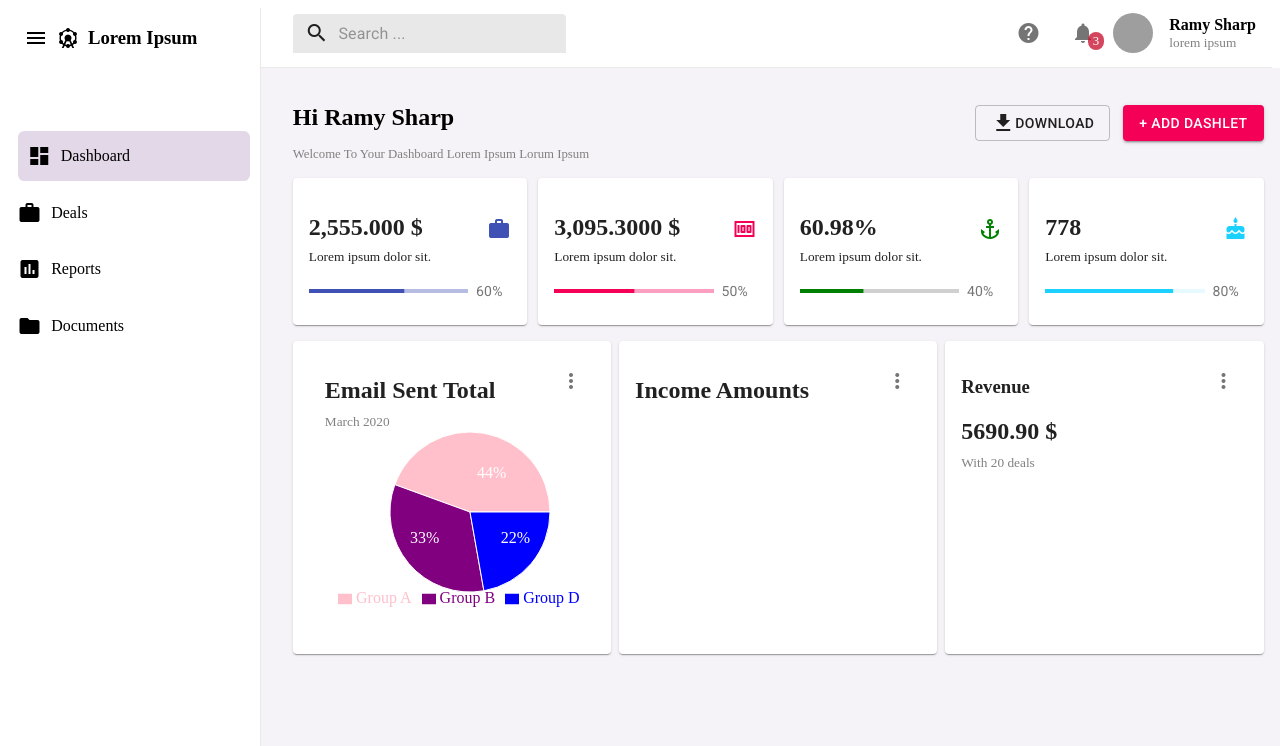
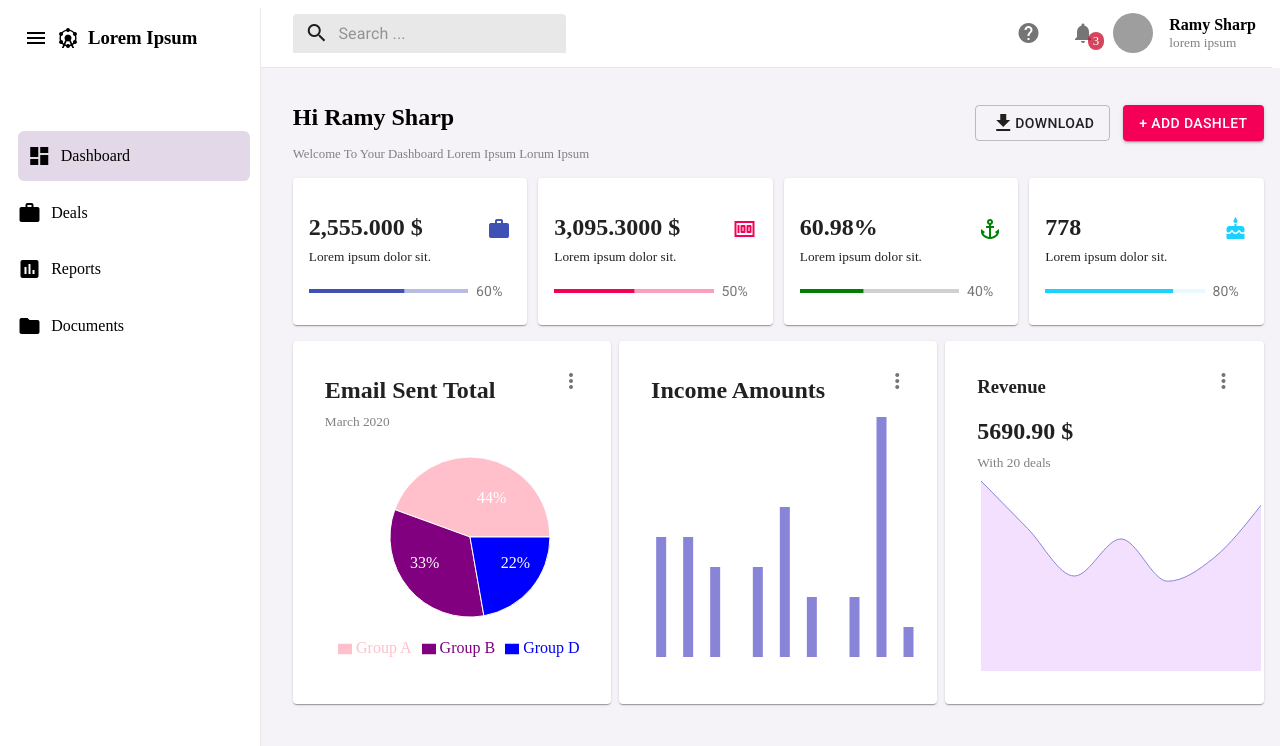
Before and after one commit to sihamHeddi2022/reactjs-admin-dashboard, a React (Create React App) app: page / in a window 1280 px wide. Shown: the top 746 px of the page. Built offline with nearby package versions, Linux system fonts and the light colour scheme; grey boxes are pictures that could not be loaded; the HTML template or start-up script is replaced by a standard one.

Commit message:
bar chart+ area chart

```diff
--- /dev/null
+++ b/src/components/charts/AreaChart.js
@@ -0,0 +1,69 @@
+import React from "react";
+import {
+  AreaChart,
+  Area,
+
+} from "recharts";
+
+const data = [
+  {
+    name: "Page A",
+    uv: 4000,
+    pv: 2400,
+    amt: 2400
+  },
+  {
+    name: "Page B",
+    uv: 3000,
+    pv: 1398,
+    amt: 2210
+  },
+  {
+    name: "Page C",
+    uv: 2000,
+    pv: 9800,
+    amt: 2290
+  },
+  {
+    name: "Page D",
+    uv: 2780,
+    pv: 3908,
+    amt: 2000
+  },
+  {
+    name: "Page E",
+    uv: 1890,
+    pv: 4800,
+    amt: 2181
+  },
+  {
+    name: "Page F",
+    uv: 2390,
+    pv: 3800,
+    amt: 2500
+  },
+  {
+    name: "Page G",
+    uv: 3490,
+    pv: 4300,
+    amt: 2100
+  }
+];
+
+export default function AreaChartt() {
+  return (
+    <AreaChart
+      width={300}
+      height={200}
+      data={data}
+      margin={{
+        top: 10,
+
+        left: 20,
+        bottom: 0
+      }}
+    >
+      <Area type="monotone" dataKey="uv" stroke="#8884d8" fill="#ebccff" />
+    </AreaChart>
+  );
+}
--- /dev/null
+++ b/src/components/charts/BarChart.js
@@ -0,0 +1,55 @@
+import React from "react";
+import { Bar, BarChart } from "recharts";
+
+
+const data = [
+    {
+      name: 'Page A',
+      target: 4000,
+      last_month:4000,
+      last_work:3000
+
+    },
+    {
+      name: 'Page B',
+      target: 3000,
+      last_month:5000,
+last_work:2000
+    },
+
+    {
+      name: 'Page C',
+      target: 2000,
+      last_month:8000,
+      last_work:1000
+    }
+    ,
+
+
+
+  ];
+
+function BarChartt() {
+    console.log("hi there I'm the bar chart");
+
+    return (
+
+    <BarChart width={300} height={250} data={data} >
+        {/* <CartesianGrid strokeDasharray="3 3" />
+        <XAxis dataKey="name" />
+        <YAxis />
+        <Tooltip /> */}
+        {/* <Legend /> */}
+        <Bar dataKey="target" fill="#8884d8" maxBarSize={10}/>
+        <Bar dataKey="last_month" fill="#8884d8" maxBarSize={10}/>
+        <Bar dataKey="last_work" fill="#8884d8" maxBarSize={10}/>
+        {/* <Bar dataKey="uv" fill="#82ca9d" /> */}
+      </BarChart>
+
+
+
+
+);
+}
+
+export default BarChartt;
--- a/src/components/charts/PieChart.js
+++ b/src/components/charts/PieChart.js
@@ -20,7 +20,7 @@ const data = [
     );
   };
 export const PieChartt = ()=>{return(
-    <PieChart width={400} height={200}>
+    <PieChart width={400} height={250}>
        <Pie
             data={data}
             cx="40%"
@@ -36,7 +36,8 @@ export const PieChartt = ()=>{return(
               <Cell key={`cell-${index}`} fill={COLORS[index % COLORS.length]} />
             ))}
         </Pie>
-        <Legend verticalAlign="bottom" height={36} align="center" width={300}/>
+
+        <Legend verticalAlign="bottom" height={36} align="center" valign="bottom" width={300}/>
 
   </PieChart>
 )};
--- a/src/pages/Home.js
+++ b/src/pages/Home.js
@@ -9,6 +9,8 @@ import CardContent from '@material-ui/core/CardContent';
 import "../styles/home.css";
 import LinearProgress from '@material-ui/core/LinearProgress';
 import {PieChartt}  from '../components/charts/PieChart';
+import BarChartt from '../components/charts/BarChart';
+import AreaChartt from '../components/charts/AreaChart';
 
 function Home() {
 
@@ -197,8 +199,8 @@ function Home() {
                         </CardContent>
                     </Card>
                     <Card >
-                        <CardContent className='header'>
-
+                        <CardContent >
+                           <div className='header'>
                                 <div className="title">
                                         <h2>Income Amounts</h2>
 
@@ -209,13 +211,18 @@ function Home() {
                                         </Icon>
                                 </IconButton>
 
+                           </div>
+
+                          <BarChartt/>
 
 
                         </CardContent>
                     </Card>
                     <Card >
-                        <CardContent className='header'>
+                        <CardContent>
 
+
+                           <div className="header">
                                 <div className="title">
                                         <h3>Revenue</h3>
                                         <h2>5690.90 $</h2>
@@ -230,6 +237,9 @@ function Home() {
                                     </IconButton>
 
 
+                           </div>
+
+                         <AreaChartt/>
 
                         </CardContent>
                     </Card>
```
Lines whose indentation alone changed are shown as unchanged.
